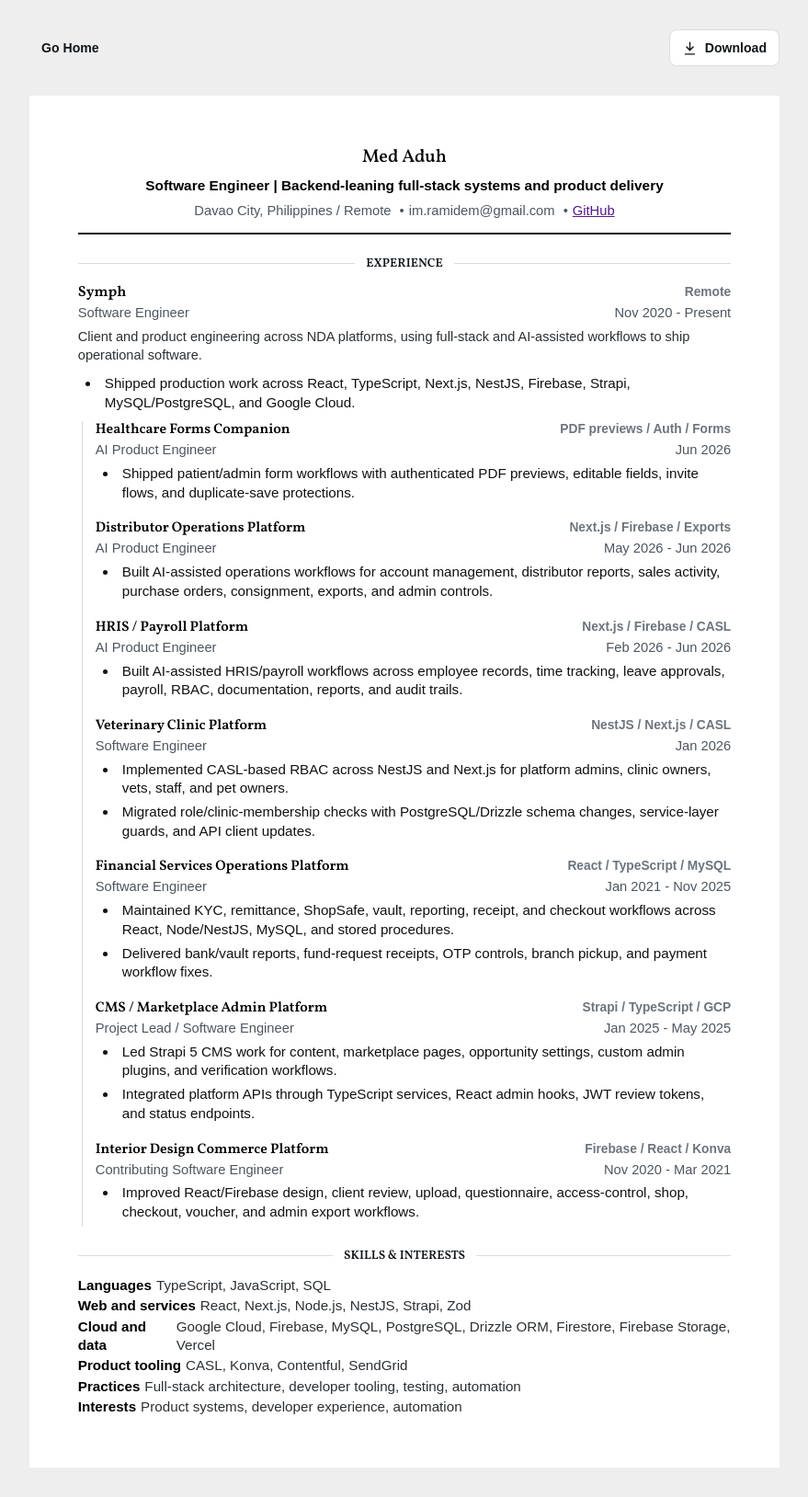
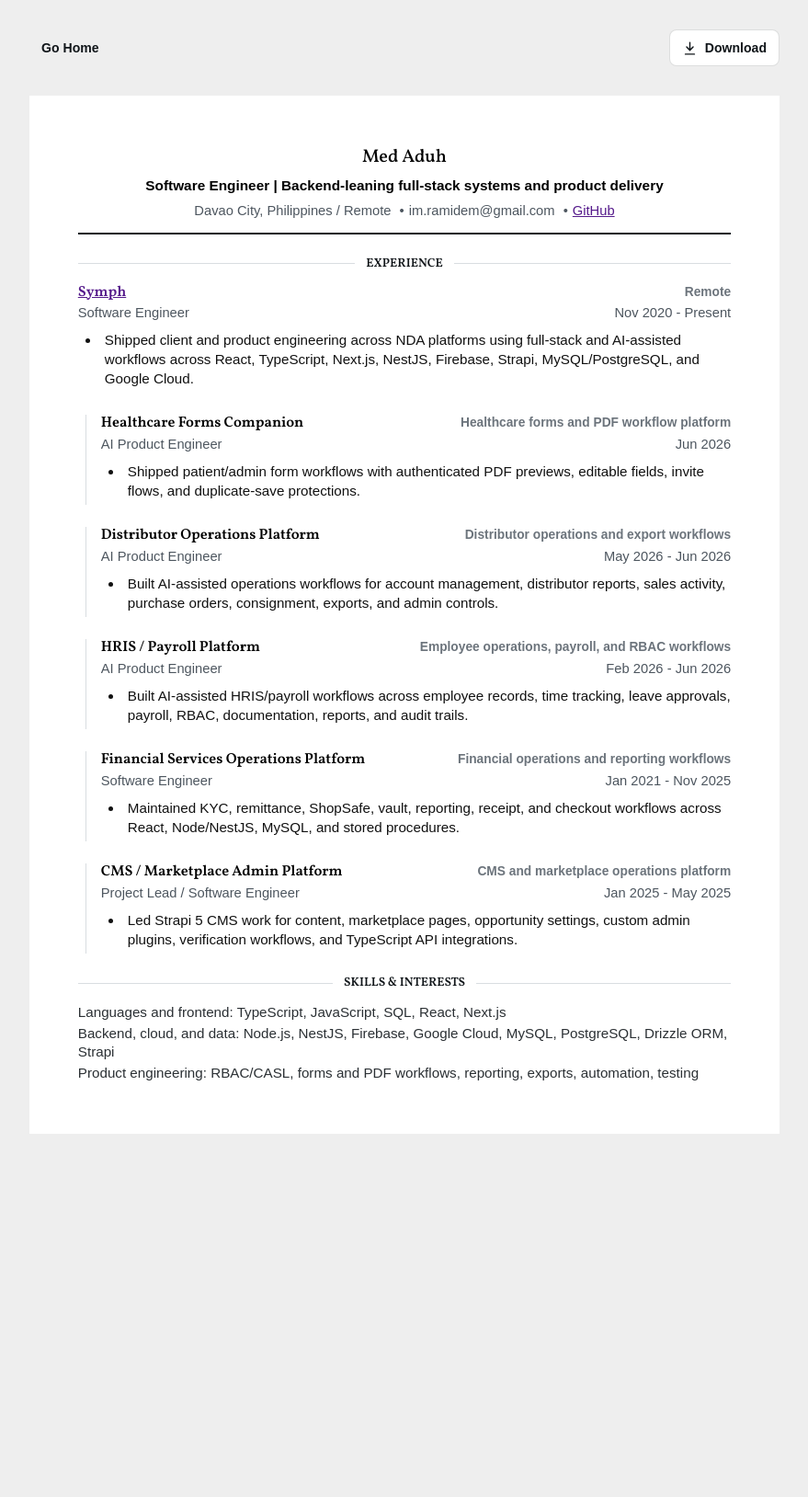
Before and after one commit to ramidem/ramidem.github.io, a Jekyll site: the page resume/index.html, which Jekyll copies as it is, in a window 1280 px wide. Shown: the whole page at 92% size, without its empty margins (200-1079 px from the left). Built offline with Jekyll 4.4.1, drawn with Linux system fonts in a browser that asks for light colours; after the commit the page ends 1265 px from its top, so only the background shows below that.

Commit message:
style: refine resume print layout

```diff
--- a/resume/data.js
+++ b/resume/data.js
@@ -55,33 +55,16 @@ window.resumeData = {
   ],
   skills: [
     {
-      group: "Languages",
-      items: ["TypeScript", "JavaScript", "SQL"]
+      group: "Languages and frontend",
+      items: ["TypeScript", "JavaScript", "SQL", "React", "Next.js"]
     },
     {
-      group: "Web and services",
-      items: ["React", "Next.js", "Node.js", "NestJS", "Strapi", "Zod"]
+      group: "Backend, cloud, and data",
+      items: ["Node.js", "NestJS", "Firebase", "Google Cloud", "MySQL", "PostgreSQL", "Drizzle ORM", "Strapi"]
     },
     {
-      group: "Cloud and data",
-      items: [
-        "Google Cloud",
-        "Firebase",
-        "MySQL",
-        "PostgreSQL",
-        "Drizzle ORM",
-        "Firestore",
-        "Firebase Storage",
-        "Vercel"
-      ]
-    },
-    {
-      group: "Product tooling",
-      items: ["CASL", "Konva", "Contentful", "SendGrid"]
-    },
-    {
-      group: "Practices",
-      items: ["Full-stack architecture", "developer tooling", "testing", "automation"]
+      group: "Product engineering",
+      items: ["RBAC/CASL", "forms and PDF workflows", "reporting", "exports", "automation", "testing"]
     }
   ],
   repeatedTech: [
@@ -99,81 +82,63 @@ window.resumeData = {
   experience: [
     {
       organization: "Symph",
+      url: "https://symph.co/",
       role: "Software Engineer",
       dates: "Nov 2020 - Present",
       location: "Remote",
-      summary:
-        "Client and product engineering across NDA platforms, using full-stack and AI-assisted workflows to ship operational software.",
+      summary: "",
       bullets: [
-        "Shipped production work across React, TypeScript, Next.js, NestJS, Firebase, Strapi, MySQL/PostgreSQL, and Google Cloud."
-      ],
-      highlights: [
+        "Shipped client and product engineering across NDA platforms using full-stack and AI-assisted workflows across React, TypeScript, Next.js, NestJS, Firebase, Strapi, MySQL/PostgreSQL, and Google Cloud."
+      ]
+    },
     {
       organization: "Healthcare Forms Companion",
-          location: "PDF previews / Auth / Forms",
       role: "AI Product Engineer",
       dates: "Jun 2026",
+      location: "Healthcare forms and PDF workflow platform",
+      summary: "",
       bullets: [
         "Shipped patient/admin form workflows with authenticated PDF previews, editable fields, invite flows, and duplicate-save protections."
       ]
     },
     {
       organization: "Distributor Operations Platform",
-          location: "Next.js / Firebase / Exports",
       role: "AI Product Engineer",
       dates: "May 2026 - Jun 2026",
+      location: "Distributor operations and export workflows",
+      summary: "",
       bullets: [
         "Built AI-assisted operations workflows for account management, distributor reports, sales activity, purchase orders, consignment, exports, and admin controls."
       ]
     },
     {
       organization: "HRIS / Payroll Platform",
-          location: "Next.js / Firebase / CASL",
       role: "AI Product Engineer",
       dates: "Feb 2026 - Jun 2026",
+      location: "Employee operations, payroll, and RBAC workflows",
+      summary: "",
       bullets: [
         "Built AI-assisted HRIS/payroll workflows across employee records, time tracking, leave approvals, payroll, RBAC, documentation, reports, and audit trails."
       ]
     },
     {
-          organization: "Veterinary Clinic Platform",
-          location: "NestJS / Next.js / CASL",
-          role: "Software Engineer",
-          dates: "Jan 2026",
-          bullets: [
-            "Implemented CASL-based RBAC across NestJS and Next.js for platform admins, clinic owners, vets, staff, and pet owners.",
-            "Migrated role/clinic-membership checks with PostgreSQL/Drizzle schema changes, service-layer guards, and API client updates."
-          ]
-        },
-        {
       organization: "Financial Services Operations Platform",
-          location: "React / TypeScript / MySQL",
       role: "Software Engineer",
       dates: "Jan 2021 - Nov 2025",
+      location: "Financial operations and reporting workflows",
+      summary: "",
       bullets: [
-            "Maintained KYC, remittance, ShopSafe, vault, reporting, receipt, and checkout workflows across React, Node/NestJS, MySQL, and stored procedures.",
-            "Delivered bank/vault reports, fund-request receipts, OTP controls, branch pickup, and payment workflow fixes."
+        "Maintained KYC, remittance, ShopSafe, vault, reporting, receipt, and checkout workflows across React, Node/NestJS, MySQL, and stored procedures."
       ]
     },
     {
       organization: "CMS / Marketplace Admin Platform",
-          location: "Strapi / TypeScript / GCP",
       role: "Project Lead / Software Engineer",
       dates: "Jan 2025 - May 2025",
+      location: "CMS and marketplace operations platform",
+      summary: "",
       bullets: [
-            "Led Strapi 5 CMS work for content, marketplace pages, opportunity settings, custom admin plugins, and verification workflows.",
-            "Integrated platform APIs through TypeScript services, React admin hooks, JWT review tokens, and status endpoints."
-          ]
-        },
-        {
-          organization: "Interior Design Commerce Platform",
-          location: "Firebase / React / Konva",
-          role: "Contributing Software Engineer",
-          dates: "Nov 2020 - Mar 2021",
-          bullets: [
-            "Improved React/Firebase design, client review, upload, questionnaire, access-control, shop, checkout, voucher, and admin export workflows."
-          ]
-        }
+        "Led Strapi 5 CMS work for content, marketplace pages, opportunity settings, custom admin plugins, verification workflows, and TypeScript API integrations."
       ]
     }
   ],
--- a/resume/index.html
+++ b/resume/index.html
@@ -13,12 +13,12 @@
   <main class="page-shell">
     <div class="resume-toolbar no-print" aria-label="Resume actions">
       <a class="home-link" href="../">Go Home</a>
-      <button class="download-button" type="button" data-print>
+      <a class="download-button" href="med-aduh-resume.pdf" download>
         <svg aria-hidden="true" viewBox="0 0 24 24">
           <path d="M12 3v12m0 0 5-5m-5 5-5-5M5 21h14" />
         </svg>
         Download
-      </button>
+      </a>
     </div>
 
     <section class="resume-paper" aria-label="Resume">
--- a/resume/script.js
+++ b/resume/script.js
@@ -40,15 +40,17 @@
     var list = document.querySelector("[data-experience]");
     clear(list);
 
-    data.experience.forEach(function (item) {
+    data.experience.forEach(function (item, index) {
       list.appendChild(renderEntry({
         organization: item.organization,
+        url: item.url,
         location: item.location,
         role: item.role,
         dates: item.dates,
         summary: item.summary,
         bullets: item.bullets,
-        highlights: item.highlights || []
+        highlights: item.highlights || [],
+        isClientWork: index > 0
       }));
     });
   }
@@ -58,8 +60,23 @@
     var heading = el("div", "entry-line entry-heading");
     var meta = el("div", "entry-line entry-meta");
     var bullets = el("ul");
+    var title = item.url ? el("a", "", item.organization) : el("h3", "", item.organization);
 
-    heading.appendChild(el("h3", "", item.organization));
+    if (item.isClientWork) {
+      article.className += " client-work";
+    }
+
+    if (item.url) {
+      title.href = item.url;
+      title.rel = "noreferrer";
+      title.target = "_blank";
+      var titleHeading = el("h3");
+      titleHeading.appendChild(title);
+      heading.appendChild(titleHeading);
+    } else {
+      heading.appendChild(title);
+    }
+
     if (item.location) {
       heading.appendChild(el("p", "", item.location));
     }
@@ -88,7 +105,7 @@
           role: highlight.role,
           dates: highlight.dates,
           summary: "",
-          bullets: highlight.bullets,
+          bullets: highlight.bullets.slice(0, 1),
           highlights: []
         }));
       });
@@ -104,21 +121,9 @@
 
     data.skills.forEach(function (skill) {
       var row = el("div");
-      row.appendChild(el("dt", "", skill.group));
-      row.appendChild(el("dd", "", skill.items.join(", ")));
+      row.className = "skill-row";
+      row.textContent = skill.group + ": " + skill.items.join(", ");
       list.appendChild(row);
-    });
-
-    var interests = el("div");
-    interests.appendChild(el("dt", "", "Interests"));
-    interests.appendChild(el("dd", "", "Product systems, developer experience, automation"));
-    list.appendChild(interests);
-  }
-
-  function bindActions() {
-    var printButton = document.querySelector("[data-print]");
-    printButton.addEventListener("click", function () {
-      window.print();
     });
   }
 
@@ -129,7 +134,6 @@
   }
 
   document.addEventListener("DOMContentLoaded", function () {
-    bindActions();
     render();
   });
 })();
--- a/resume/styles.css
+++ b/resume/styles.css
@@ -242,6 +242,12 @@ h1 {
   break-inside: avoid;
 }
 
+.entry.client-work {
+  border-left: 1px solid var(--soft-line);
+  margin-left: 8px;
+  padding-left: 16px;
+}
+
 .nested-list {
   border-left: 1px solid var(--soft-line);
   display: grid;
@@ -332,6 +338,11 @@ h1 {
 .skills dl div {
   display: flex;
   gap: 5px;
+}
+
+.skills .skill-row {
+  color: #2b3034;
+  display: block;
 }
 
 .skills dt {
@@ -428,13 +439,14 @@ h1 {
 
 @media print {
   @page {
-    margin: 0.55in;
+    margin: 0.35in;
     size: letter;
   }
 
   html,
   body {
     background: #ffffff;
+    font-family: var(--font-readable);
   }
 
   .no-print {
@@ -450,25 +462,116 @@ h1 {
   .resume-paper {
     background: #ffffff;
     box-shadow: none;
-    font-size: 10.5pt;
+    font-family: var(--font-readable);
+    font-size: 9pt;
+    line-height: 1.22;
     min-height: auto;
     padding: 0;
   }
 
+  h1,
+  .resume-section h2,
+  .entry h3 {
+    font-family: var(--font-readable);
+  }
+
   h1 {
-    font-size: 14pt;
+    font-size: 13pt;
+    margin-bottom: 4pt;
+  }
+
+  .resume-header {
+    border-bottom-width: 1.5pt;
+    padding-bottom: 7pt;
+  }
+
+  .headline-line {
+    font-size: 9.5pt;
+    line-height: 1.15;
+    margin-bottom: 4pt;
+  }
+
+  .contact-line {
+    font-size: 9pt;
+    line-height: 1.15;
   }
 
   .resume-section {
-    break-inside: avoid;
-    padding: 12pt 0 0;
+    padding: 8pt 0 0;
+  }
+
+  .resume-section h2 {
+    font-size: 8.5pt;
+    gap: 8pt;
+    margin-bottom: 7pt;
+  }
+
+  .entry,
+  .entry-list,
+  .nested-list {
+    break-inside: auto;
+    page-break-inside: auto;
+  }
+
+  .resume-section h2,
+  .entry-heading,
+  .entry-meta {
+    break-after: avoid;
+    page-break-after: avoid;
   }
 
   .entry-list {
-    gap: 12pt;
+    display: block;
+  }
+
+  .entry.client-work {
+    margin-left: 3pt;
+    padding-left: 8pt;
+  }
+
+  .entry + .entry,
+  .nested-list .entry + .entry {
+    margin-top: 7pt;
+  }
+
+  .nested-list {
+    display: block;
+    margin-top: 6pt;
+    padding-left: 10pt;
   }
 
   .entry ul {
-    margin-top: 6pt;
+    margin-top: 4pt;
+    padding-left: 18pt;
+  }
+
+  .entry li {
+    line-height: 1.25;
+    margin-bottom: 2pt;
+    padding-left: 2pt;
+  }
+
+  .entry h3 {
+    font-size: 9.5pt;
+    line-height: 1.15;
+  }
+
+  .entry-heading p {
+    font-size: 8.5pt;
+  }
+
+  .entry-meta {
+    font-size: 9pt;
+    margin-top: 1pt;
+  }
+
+  .entry-summary {
+    font-size: 9pt;
+    line-height: 1.25;
+    margin-top: 4pt;
+  }
+
+  .skills dl {
+    gap: 0;
   }
 }
```
Also changed, not shown: 1 other file. Lines whose indentation alone changed are shown as unchanged.
